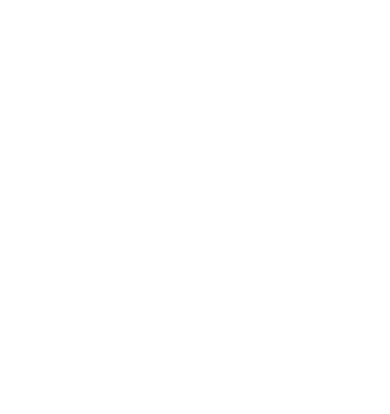
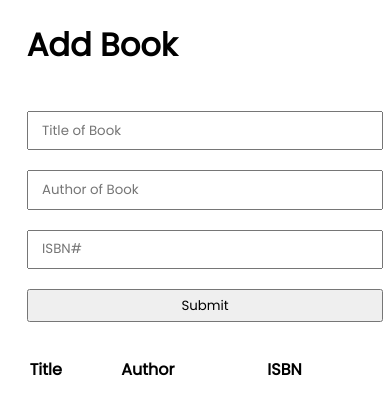
Before and after one commit to OladetounJed/book-list, a plain HTML site: page index.html in a window 390 px wide. Drawn offline with Linux system fonts and the light colour scheme.

Commit message:
Mobile View Fixed

```diff
--- a/index.html
+++ b/index.html
@@ -13,13 +13,13 @@
         <h1>Add Book</h1>
         <form id="book-form">
             <div>
-                <input type="text" id="title" placeholder="Title of Book">
+                <input maxlength="10" type="text" id="title" placeholder="Title of Book">
             </div>
             <div>
-                <input type="text" id="author" placeholder="Author of Book">
+                <input maxlength="10" type="text" id="author" placeholder="Author of Book">
             </div>
             <div>
-                <input type="text" id="isbn" placeholder="ISBN#">
+                <input maxlength="10" type="text" id="isbn" placeholder="ISBN#">
             </div>
             <div>
                 <input type="submit" id="submit" placeholder="SUBMIT">
--- a/style.css
+++ b/style.css
@@ -67,15 +67,10 @@ td {
 }
 
 @media (max-width: 776px) {
-  .container {
-      display: none;
-  }
-
-  .mobile-alert {
-      font-family: "Poppins";
-      text-align: center;
-      font-size: 1.8em;
-      text-transform: uppercase;
-      margin-top: 5em;
-  }
+    .container {
+        width: 90%;
+    }
+    #submit {
+        width: 106%;
+    }
 }
```
